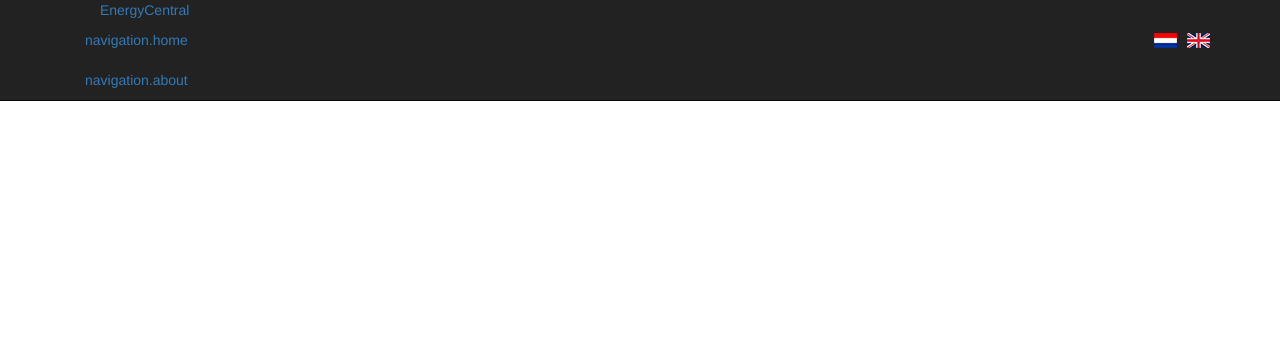
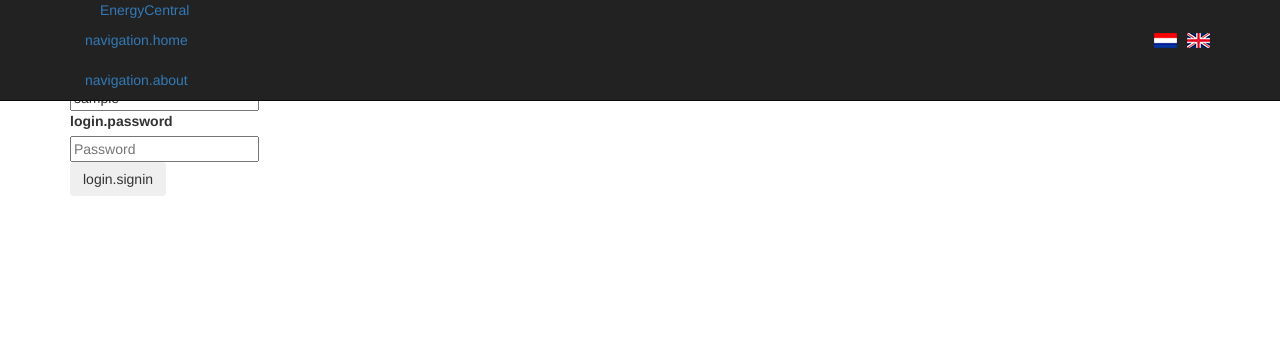
Before and after one commit to Future500/energycentral, a PHP site: template templates/login.twig in a window 1280 px wide. Shown: the top 361 px of the page. Run offline with PHP 8.4, Linux system fonts and the light colour scheme; the template is opened without the code that fills it: most values are stand-ins (such as "Sample title", 1, 10 or a date in 2020); some libraries are stand-ins or nearby versions.

Commit message:
Added login/logout functionality

```diff
--- a/config/bootstrap.php
+++ b/config/bootstrap.php
@@ -31,7 +31,10 @@
                     'login_path' => '/login',
                     'check_path' => '/login_check'
                 ),
-                'logout' => array('logout_path' => '/logout'),
+                'logout' => array(
+                    'logout_path' => '/logout',
+                    'target' => '/'
+                ),
                 'users' => $app['security.users']
             )
         )
--- a/src/EC/User/UserProvider.php
+++ b/src/EC/User/UserProvider.php
@@ -20,7 +20,7 @@
 
     public function loadUserByUsername($username)
     {
-        $stmt = $this->conn->executeQuery('SELECT * FROM users WHERE username = :username', array('username' => strtolower($username)));
+        $stmt = $this->conn->executeQuery('SELECT * FROM user WHERE username = :username', array('username' => strtolower($username)));
 
         if (!$user = $stmt->fetch()) {
             throw new UsernameNotFoundException(sprintf('Username "%s" does not exist.', $username));
--- a/src/locales/en.yml
+++ b/src/locales/en.yml
@@ -3,6 +3,11 @@
     about: About
     login: Login
     logout: Logout
+
+login:
+    username: Username
+    password: Password
+    signin: Sign in
 
 chart:
     title: Energy production
--- a/src/locales/nl.yml
+++ b/src/locales/nl.yml
@@ -3,6 +3,11 @@
     about: About
     login: Inloggen
     logout: Uitloggen
+
+login:
+    username: Gebruikersnaam
+    password: Wachtwoord
+    signin: Inloggen
 
 chart:
     title: Energie productie
--- a/templates/layout.twig
+++ b/templates/layout.twig
@@ -51,15 +51,15 @@
                                 {% endblock %}
                             </ul>
 
+                            <img src='{{ app.request.basepath }}/img/en.png' alt='' id='en' class='country-flag pull-right'/>
+                            <img src='{{ app.request.basepath }}/img/nl.png' alt='' id='nl' class='country-flag pull-right'/>
+
                             <ul class="nav pull-right">
-                              <img src='{{ app.request.basepath }}/img/en.png' alt='' id='en' class='country-flag'/>
-                              <img src='{{ app.request.basepath }}/img/nl.png' alt='' id='nl' class='country-flag'/>
-
                                 {% if app.centralmode %} {# We're running the mode in which data is centralized #}
                                   {% if is_granted('IS_AUTHENTICATED_FULLY') %}
                                       <li><a href="{{ path('logout') }}">{{ 'navigation.logout'|trans }}</a></li>
                                   {% else %}
-                                      <li {% if app.request.attributes.get('_route') == 'login' %}class="active"{% endif %}><a href="/login">{{ 'navigation.login'|trans }}</a></li>
+                                      <li {% if app.request.attributes.get('_route') == 'login' %}class="active"{% endif %}><a href="{{ path('login') }}">{{ 'navigation.login'|trans }}</a></li>
                                   {% endif %}
                                 {% endif %}
                             </ul>
--- a/templates/login.twig
+++ b/templates/login.twig
@@ -3,5 +3,27 @@
 {% block title %}Login{% endblock %}
 
 {% block content %}
-    loginpage
+    {% if error %}
+        <div class="alert alert-danger">{{ error }}</div>
+    {% endif %}
+
+    <form action="{{ path('login_check') }}" method="post">
+        <div class="control-group">
+            <label class="control-label" for="username">{{ 'login.username'|trans }}</label>
+            <div class="controls">
+                <input type="text"  name="_username" id="username" placeholder="Username" value="{{ last_username }}"/>
+            </div>
+        </div>
+        <div class="control-group">
+            <label class="control-label" for="password">{{ 'login.password'|trans }}</label>
+            <div class="controls">
+                <input type="password" name="_password" id="password" placeholder="Password"/>
+            </div>
+        </div>
+        <div class="control-group">
+            <div class="controls">
+                <button type="submit" class="btn">{{ 'login.signin'|trans }}</button>
+            </div>
+        </div>
+    </form>
 {% endblock %}
```
Lines whose indentation alone changed are shown as unchanged.
